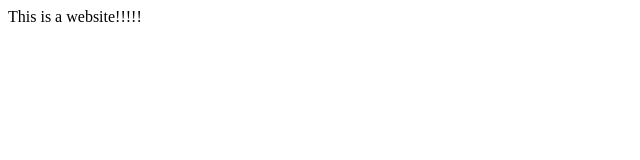
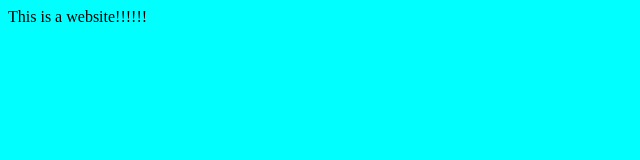
Before and after one commit to DMcCulloch-Coder/sample-site, a website: page public/index.html in a window 1280 px wide. Shown: the whole page, without its empty margins (0-640 px from the left). Drawn offline with Linux system fonts and the light colour scheme.

Commit message:
fixed bug to allow public assets to be used with express server

```diff
--- a/public/css/style.css
+++ b/public/css/style.css
@@ -0,0 +1,4 @@
+body {
+    background-color: aqua;
+
+}
--- a/public/index.html
+++ b/public/index.html
@@ -14,7 +14,8 @@
 
 
 <body>
-    This is a website!!!!!
+    This is a website!!!!!!
+
 
     <script src='./javascript/script.js'></script>
 
--- a/src/server.js
+++ b/src/server.js
@@ -4,9 +4,7 @@ const app = express()
 
 const PORT = process.env.PORT || 3000
 
-app.get('/', (req, res) => {
-    res.sendFile(path.join(__dirname, "../public/index.html"))
-})
+app.use(express.static(path.join(__dirname, '../public')))
 
 app.listen(PORT, () => {
     console.log(`Server is up on port ${PORT}`)
```
Also changed, not shown: package.json (line endings or trailing spaces).
